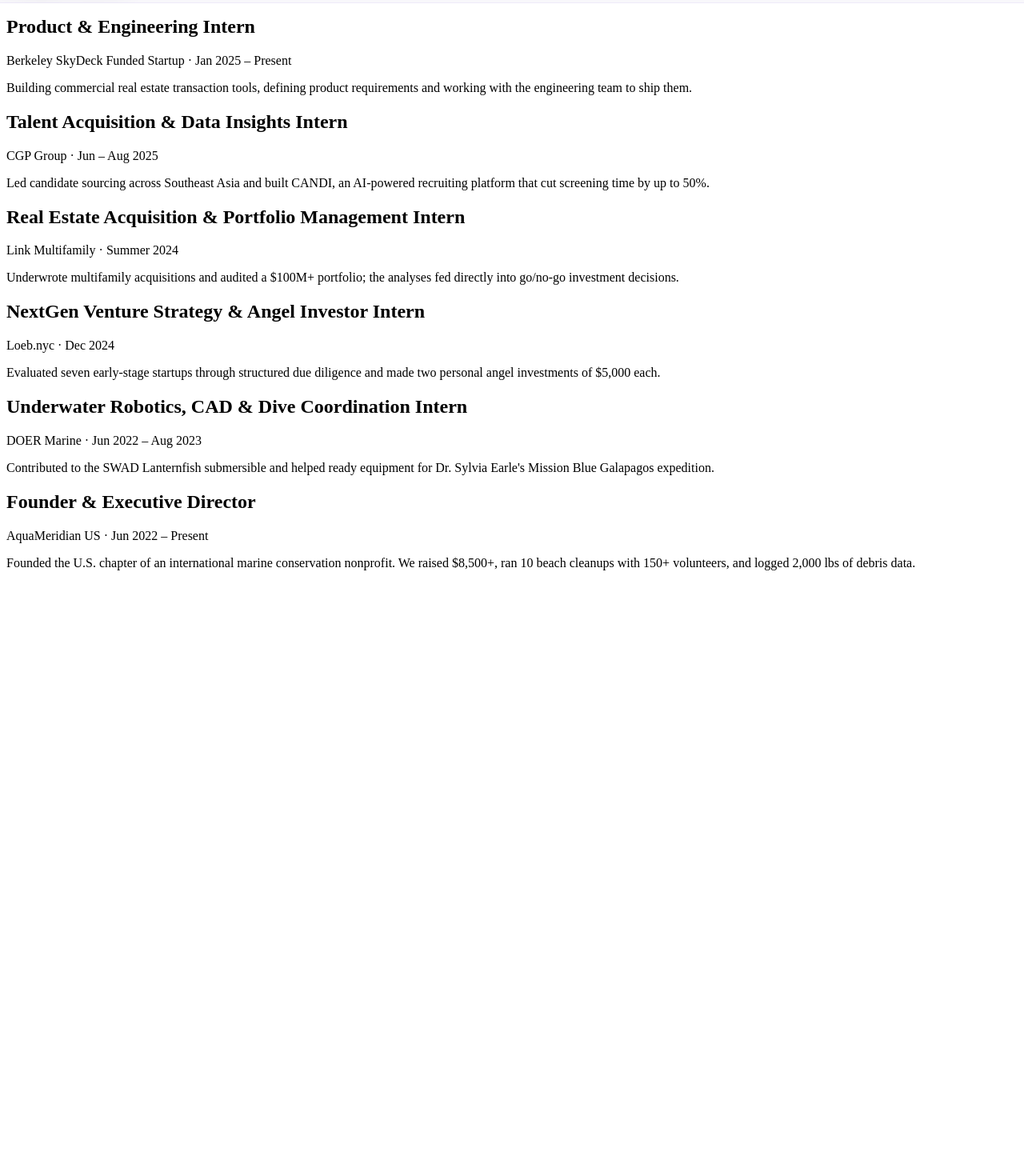
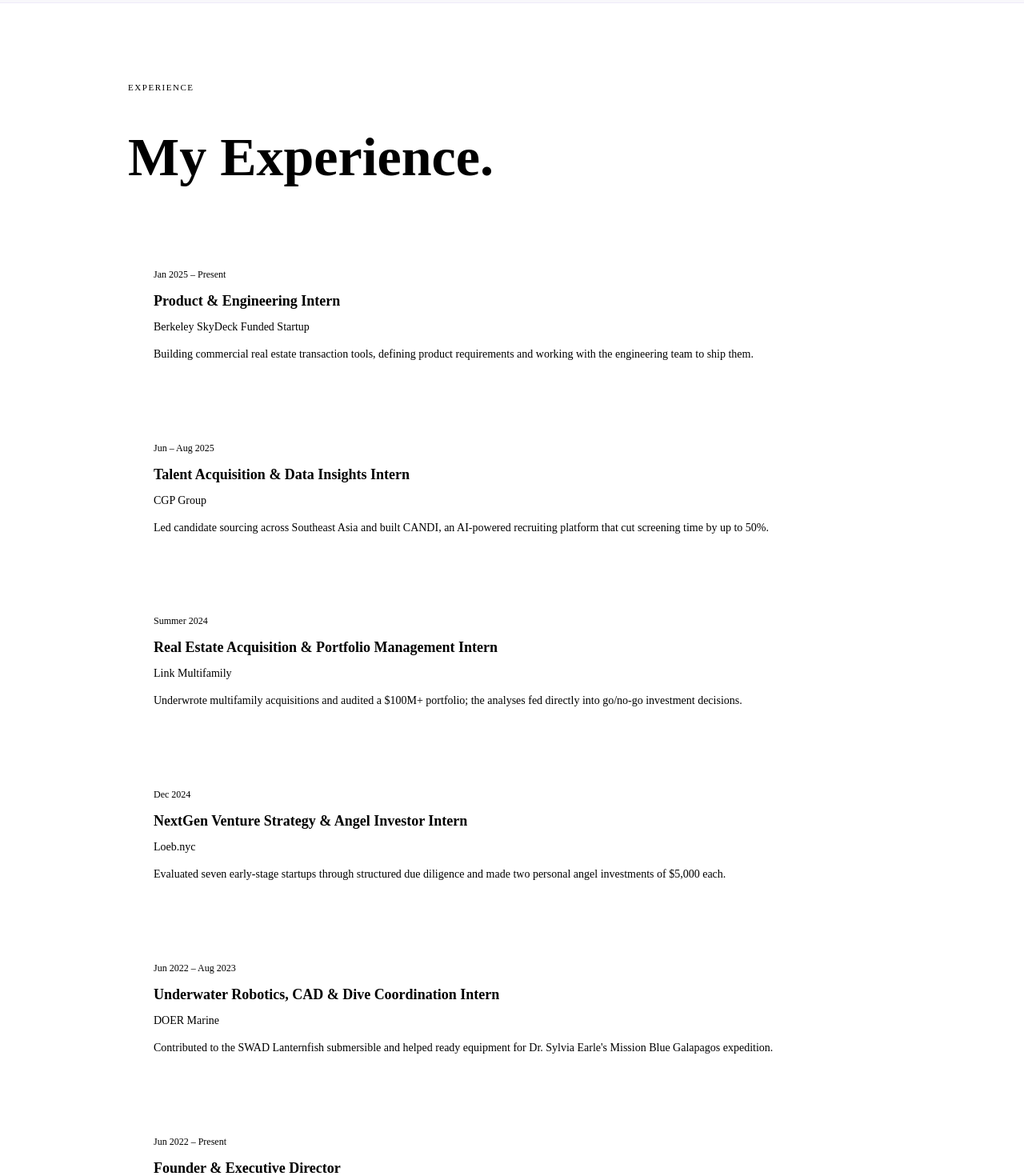
Before and after one commit to flinlabs/new-portfolio, a Next.js app: page /experience in a window 1280 px wide. Shown: the part 60-1530 px from the top of the page at 80% size. Before the commit the page ends 800 px from the top, so only its background shows below. Built offline with nearby package versions, Linux system fonts and the light colour scheme.

Commit message:
updated experience page with cards and layout

```diff
--- a/app/experience/page.tsx
+++ b/app/experience/page.tsx
@@ -1,42 +1,81 @@
+const experiences = [
+	{
+		title: "Product & Engineering Intern",
+		company: "Berkeley SkyDeck Funded Startup",
+		period: "Jan 2025 – Present",
+		summary: "Building commercial real estate transaction tools, defining product requirements and working with the engineering team to ship them.",
+	},
+	{
+		title: "Talent Acquisition & Data Insights Intern",
+		company: "CGP Group",
+		period: "Jun – Aug 2025",
+		summary: "Led candidate sourcing across Southeast Asia and built CANDI, an AI-powered recruiting platform that cut screening time by up to 50%.",
+	},
+	{
+		title: "Real Estate Acquisition & Portfolio Management Intern",
+		company: "Link Multifamily",
+		period: "Summer 2024",
+		summary: "Underwrote multifamily acquisitions and audited a $100M+ portfolio; the analyses fed directly into go/no-go investment decisions.",
+	},
+	{
+		title: "NextGen Venture Strategy & Angel Investor Intern",
+		company: "Loeb.nyc",
+		period: "Dec 2024",
+		summary: "Evaluated seven early-stage startups through structured due diligence and made two personal angel investments of $5,000 each.",
+	},
+	{
+		title: "Underwater Robotics, CAD & Dive Coordination Intern",
+		company: "DOER Marine",
+		period: "Jun 2022 – Aug 2023",
+		summary: "Contributed to the SWAD Lanternfish submersible and helped ready equipment for Dr. Sylvia Earle's Mission Blue Galapagos expedition.",
+	},
+	{
+		title: "Founder & Executive Director",
+		company: "AquaMeridian US",
+		period: "Jun 2022 – Present",
+		summary: "Founded the U.S. chapter of an international marine conservation nonprofit. We raised $8,500+, ran 10 beach cleanups with 150+ volunteers, and logged 2,000 lbs of debris data.",
+	},
+]
+
 export default function Experience() {
 	return (
-		<main>
-			<h1>Experience</h1>
+		<main style={{ maxWidth: "960px", margin: "0 auto", padding: "144px 48px 120px" }}>
 
-			<div>
-				<h2>Product & Engineering Intern</h2>
-				<p>Berkeley SkyDeck Funded Startup · Jan 2025 – Present</p>
-				<p>Building commercial real estate transaction tools, defining product requirements and working with the engineering team to ship them.</p>
-			</div>
+			<p style={{
+				fontSize: "11px",
+				fontWeight: 500,
+				letterSpacing: "0.14em",
+				textTransform: "uppercase",
+				color: "var(--text-muted)",
+				marginBottom: "12px",
+			}}>
+				Experience
+			</p>
 
-			<div>
-				<h2>Talent Acquisition & Data Insights Intern</h2>
-				<p>CGP Group · Jun – Aug 2025</p>
-				<p>Led candidate sourcing across Southeast Asia and built CANDI, an AI-powered recruiting platform that cut screening time by up to 50%.</p>
-			</div>
+			<h1 style={{
+				fontFamily: "var(--font-cormorant)",
+				fontSize: "68px",
+				fontWeight: 600,
+				lineHeight: 1.05,
+				marginBottom: "64px",
+			}}>
+				My Experience.
+			</h1>
 
-			<div>
-				<h2>Real Estate Acquisition & Portfolio Management Intern</h2>
-				<p>Link Multifamily · Summer 2024</p>
-				<p>Underwrote multifamily acquisitions and audited a $100M+ portfolio; the analyses fed directly into go/no-go investment decisions.</p>
-			</div>
-
-			<div>
-				<h2>NextGen Venture Strategy & Angel Investor Intern</h2>
-				<p>Loeb.nyc · Dec 2024</p>
-				<p>Evaluated seven early-stage startups through structured due diligence and made two personal angel investments of $5,000 each.</p>
-			</div>
-
-			<div>
-				<h2>Underwater Robotics, CAD & Dive Coordination Intern</h2>
-				<p>DOER Marine · Jun 2022 – Aug 2023</p>
-				<p>Contributed to the SWAD Lanternfish submersible and helped ready equipment for Dr. Sylvia Earle&apos;s Mission Blue Galapagos expedition.</p>
-			</div>
-
-			<div>
-				<h2>Founder & Executive Director</h2>
-				<p>AquaMeridian US · Jun 2022 – Present</p>
-				<p>Founded the U.S. chapter of an international marine conservation nonprofit. We raised $8,500+, ran 10 beach cleanups with 150+ volunteers, and logged 2,000 lbs of debris data.</p>
+			<div style={{ display: "flex", flexDirection: "column", gap: "16px" }}>
+				{experiences.map((exp) => (
+					<div key={exp.title} style={{
+						background: "var(--bg-card)",
+						border: "1px solid var(--border)",
+						borderRadius: "20px",
+						padding: "28px 32px",
+					}}>
+						<p style={{ fontSize: "12px", color: "var(--text-muted)", marginBottom: "8px" }}>{exp.period}</p>
+						<h2 style={{ fontSize: "18px", fontWeight: 600, color: "var(--text)", marginBottom: "4px" }}>{exp.title}</h2>
+						<p style={{ fontSize: "14px", color: "var(--lavender)", marginBottom: "12px" }}>{exp.company}</p>
+						<p style={{ fontSize: "14px", lineHeight: 1.7, color: "var(--text-muted)" }}>{exp.summary}</p>
+					</div>
+				))}
 			</div>
 
 		</main>
```
